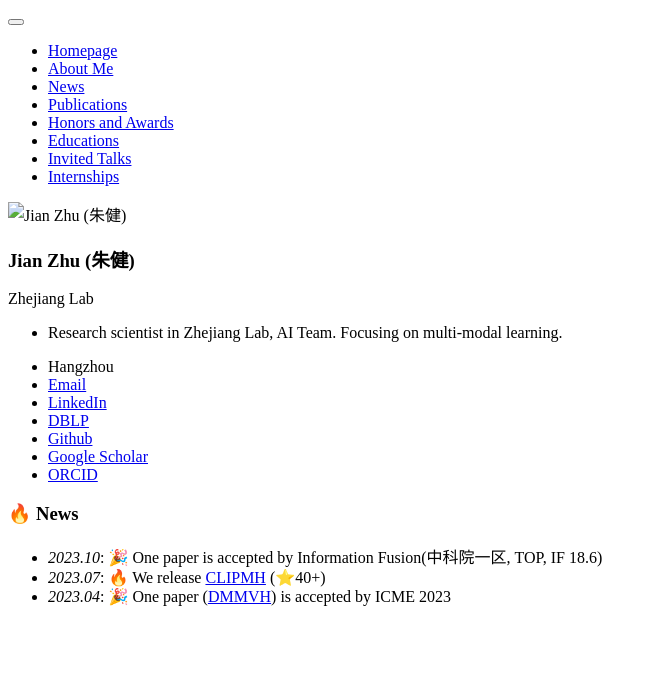
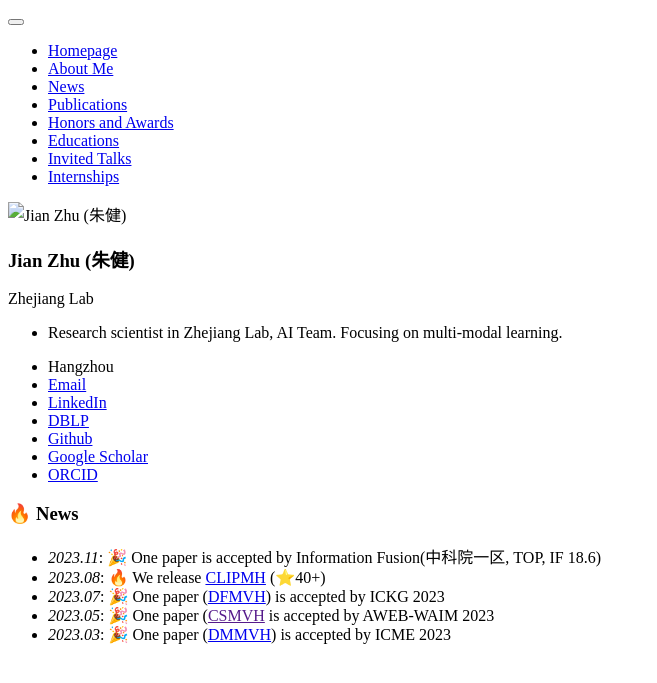
Before and after one commit to HackerHyper/HackerHyper.github.io, a Jekyll site: the page built from _pages/includes/news.md, in a window 1280 px wide. Shown: the top 683 px of the page, without its empty margins (0-657 px from the left). Built offline with Jekyll 4.4.1, drawn with Linux system fonts in a browser that asks for light colours; our own code applies the rules of GitHub Pages for plain Markdown files.

Commit message:
first commit

```diff
--- a/_config.yml
+++ b/_config.yml
@@ -44,7 +44,7 @@ author:
   impactstory      : #"https://profiles.impactstory.org/u/xxxx-xxxx-xxxx-xxxx"
   lastfm           :
   linkedin         : "jianzhu"
-  dblp             : "https://dblp.org/pid/75/6568-6.html"
+  dblp             : "https://dblp.org/pid/98/960.html"
   orcid            : "https://orcid.org/0000-0003-1000-1990"
   pinterest        :
   soundcloud       :
--- a/_pages/includes/news.md
+++ b/_pages/includes/news.md
@@ -1,4 +1,6 @@
 # 🔥 News
-- *2023.10*: 🎉 One paper is accepted by Information Fusion(中科院一区, TOP, IF 18.6)
-- *2023.07*: 🔥 We release [CLIPMH](https://github.com/HackerHyper/CLIPMH) (⭐️40+)
-- *2023.04*: 🎉 One paper ([DMMVH](https://github.com/HackerHyper/DMMVH)) is accepted by ICME 2023
+- *2023.11*: 🎉 One paper is accepted by Information Fusion(中科院一区, TOP, IF 18.6)
+- *2023.08*: 🔥 We release [CLIPMH](https://github.com/HackerHyper/CLIPMH) (⭐️40+)
+- *2023.07*: 🎉 One paper ([DFMVH](https://github.com/HackerHyper/DMMVH)) is accepted by ICKG 2023
+- *2023.05*: 🎉 One paper ([CSMVH]() is accepted by AWEB-WAIM 2023
+- *2023.03*: 🎉 One paper ([DMMVH](https://github.com/HackerHyper/DMMVH)) is accepted by ICME 2023
```
Also changed, not shown: _pages/includes/homepage.md (+1 -0 lines).
